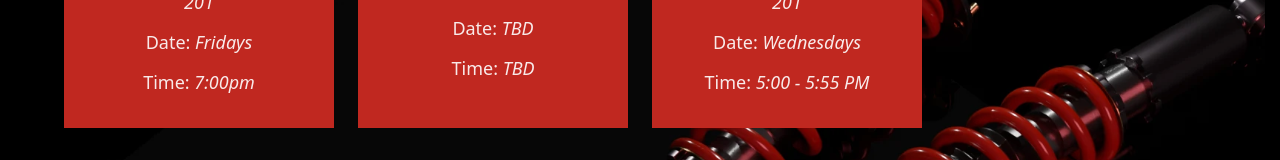
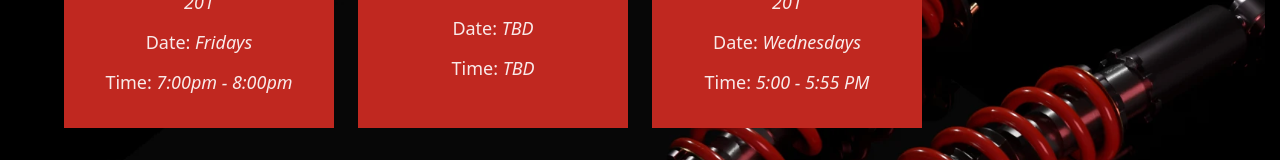
Before and after one commit to redracingsbu/redracingsbu.github.io, a React (Vite) app: page /join in a window 1280 px wide. Shown: the part 1127-1287 px from the top of the page. Built offline with nearby package versions, Linux system fonts and the light colour scheme.

Commit message:
Update Join.jsx

```diff
--- a/src/pages/Join.jsx
+++ b/src/pages/Join.jsx
@@ -2,7 +2,7 @@ import PageLayout from '../components/PageLayout.jsx';
 
 // Data for Schedule
 const scheduleItems = [
-  { title: 'Structural/Chassis System Meetings', loc: 'Heavy Engr 201', date: 'Fridays', time: '7:00pm' },
+  { title: 'Structural/Chassis System Meetings', loc: 'Heavy Engr 201', date: 'Fridays', time: '7:00pm - 8:00pm' },
   { title: 'Powertrain System Meetings', loc: 'TBD', date: 'TBD', time: 'TBD' },
   { title: 'VIP Team Meetings', loc: 'Heavy Engr 201', date: 'Wednesdays', time: '5:00 - 5:55 PM' },
 ];
```
